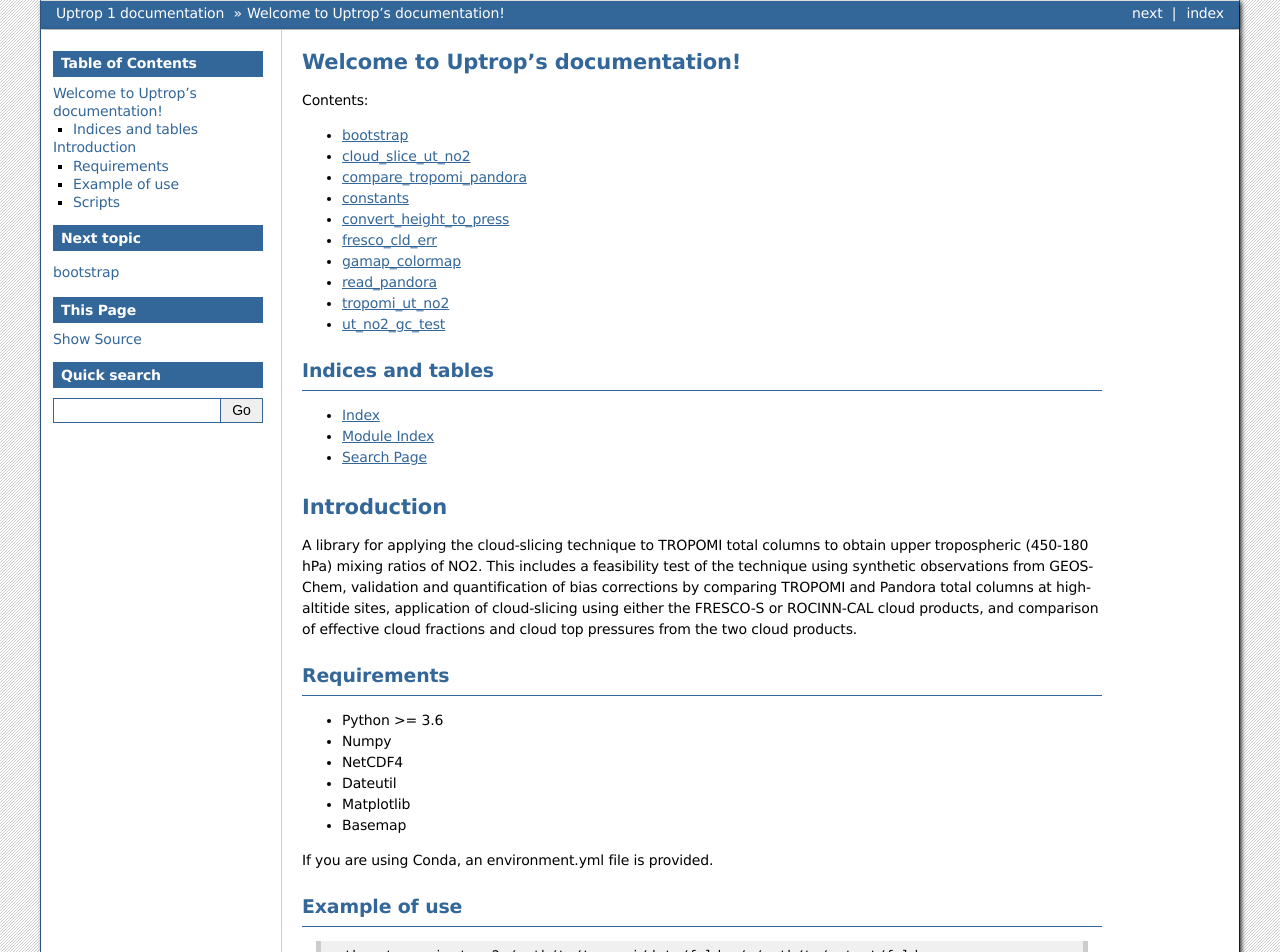
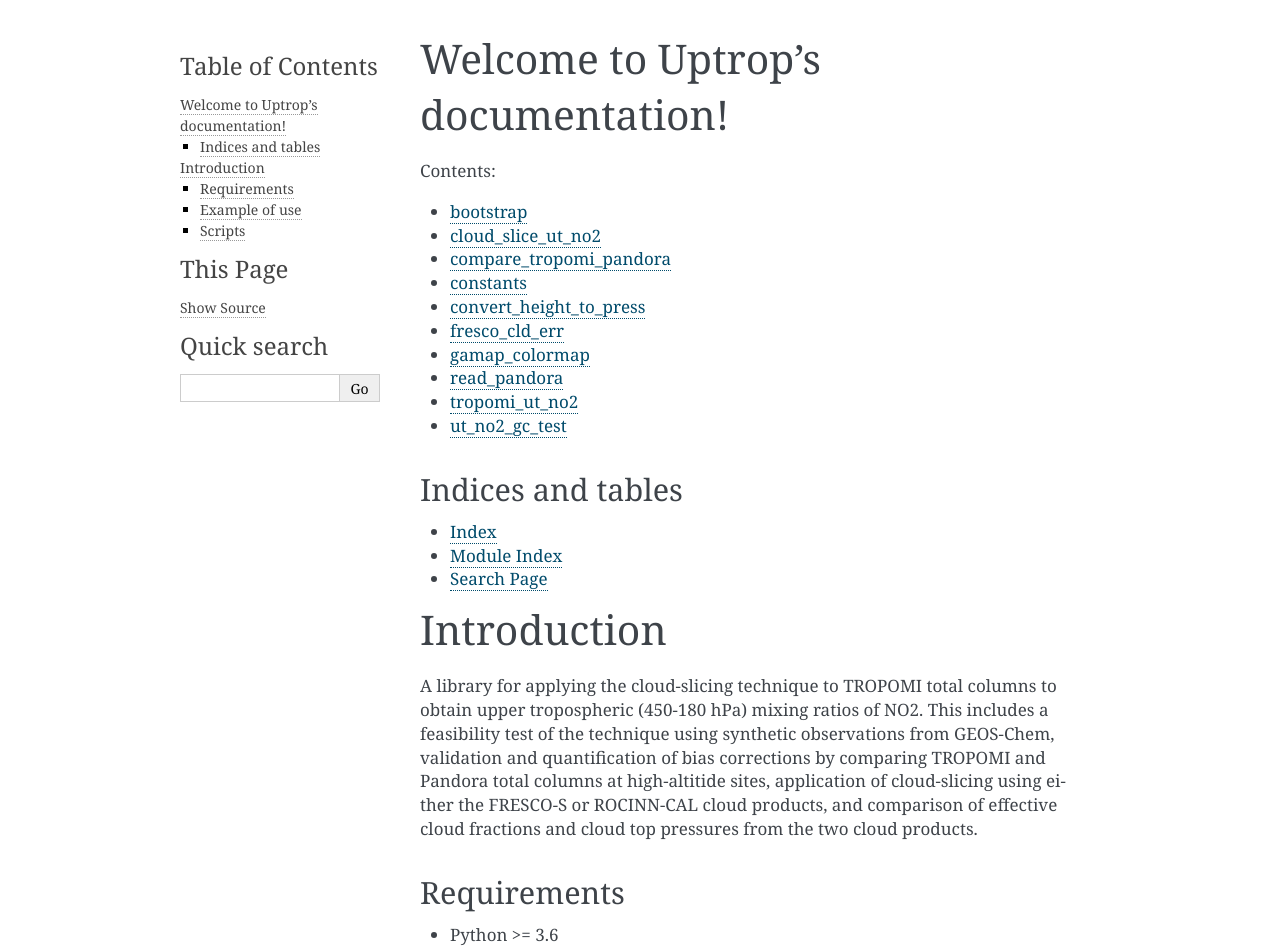
Before and after one commit to eamarais/erc-uptrop, a Sphinx documentation site: the page built from docs/source/index.rst, in a window 1280 px wide. Shown: the top 952 px of the page. Built offline with Sphinx 7.4.7, drawn with Linux system fonts in a browser that asks for light colours; some of the changed text lies outside the part shown.

Commit message:
Update conf.py
Changed back to alabaster. Looked much neater than bizstyle.

```diff
--- a/docs/source/conf.py
+++ b/docs/source/conf.py
@@ -48,7 +48,8 @@ exclude_patterns = []
 # The theme to use for HTML and HTML Help pages.  See the documentation for
 # a list of builtin themes.
 #
-html_theme = 'bizstyle'
+html_theme = 'alabaster'
+#html_theme = 'bizstyle'
 
 # Add any paths that contain custom static files (such as style sheets) here,
 # relative to this directory. They are copied after the builtin static files,
```
